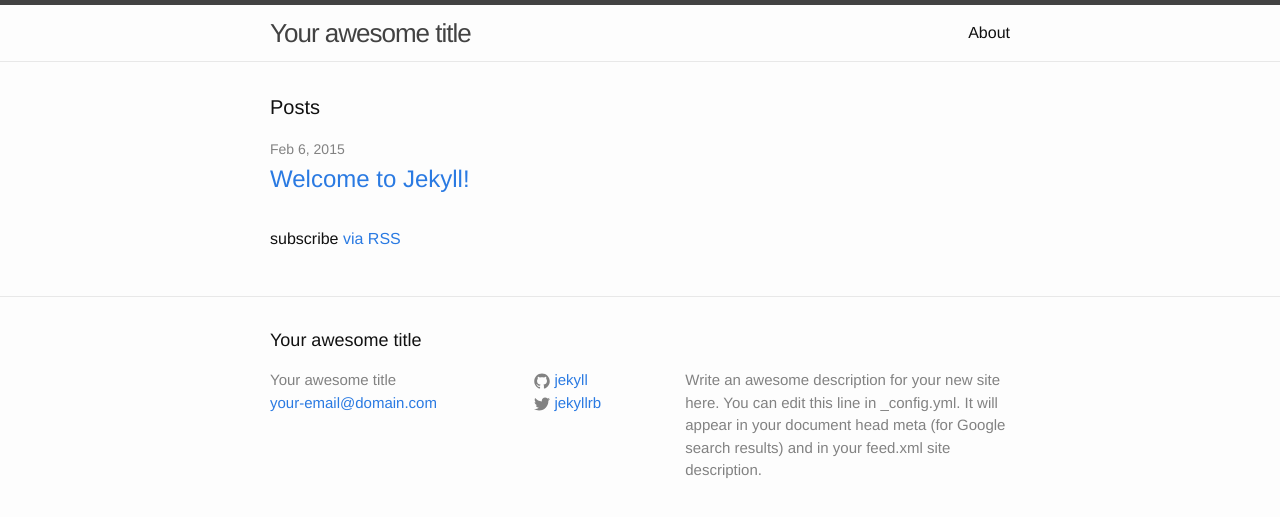
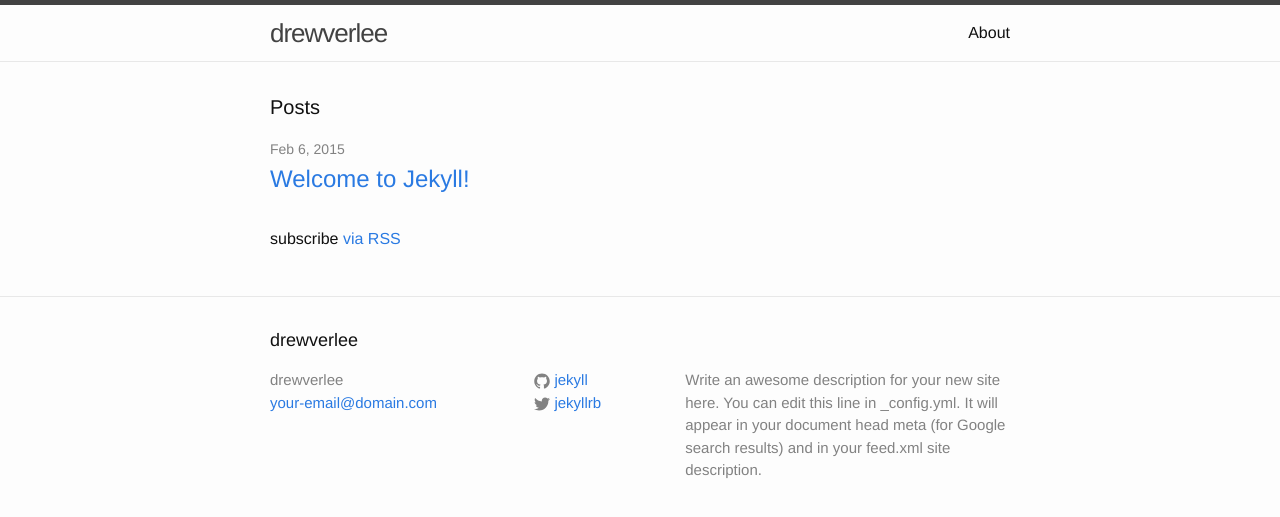
Before and after one commit to drewverlee/drewverlee.github.io, a Jekyll site: the page built from index.html, in a window 1280 px wide. Shown: the top 517 px of the page. Built offline with Jekyll 4.4.1, drawn with Linux system fonts in a browser that asks for light colours.

Commit message:
change title

```diff
--- a/_config.yml
+++ b/_config.yml
@@ -1,5 +1,5 @@
 # Site settings
-title: Your awesome title
+title: drewverlee
 email: your-email@domain.com
 description: > # this means to ignore newlines until "baseurl:"
   Write an awesome description for your new site here. You can edit this
```
